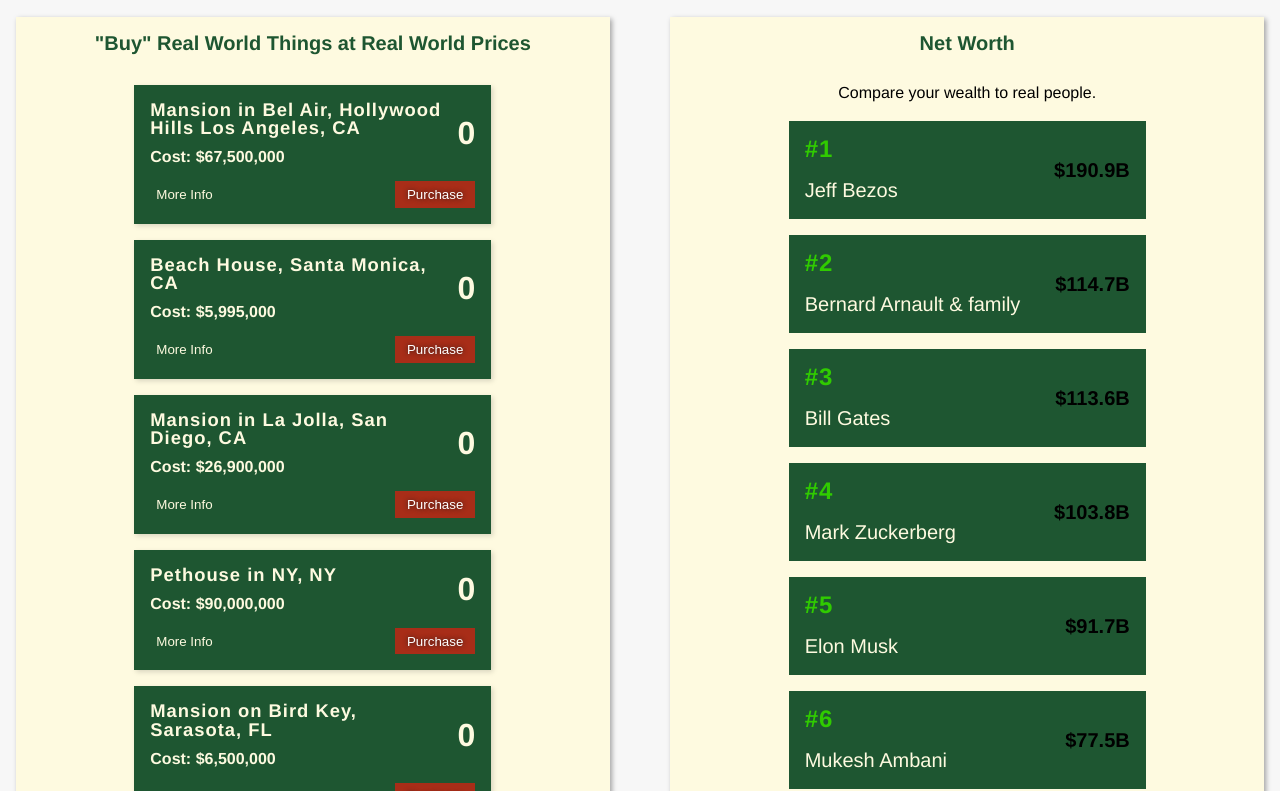
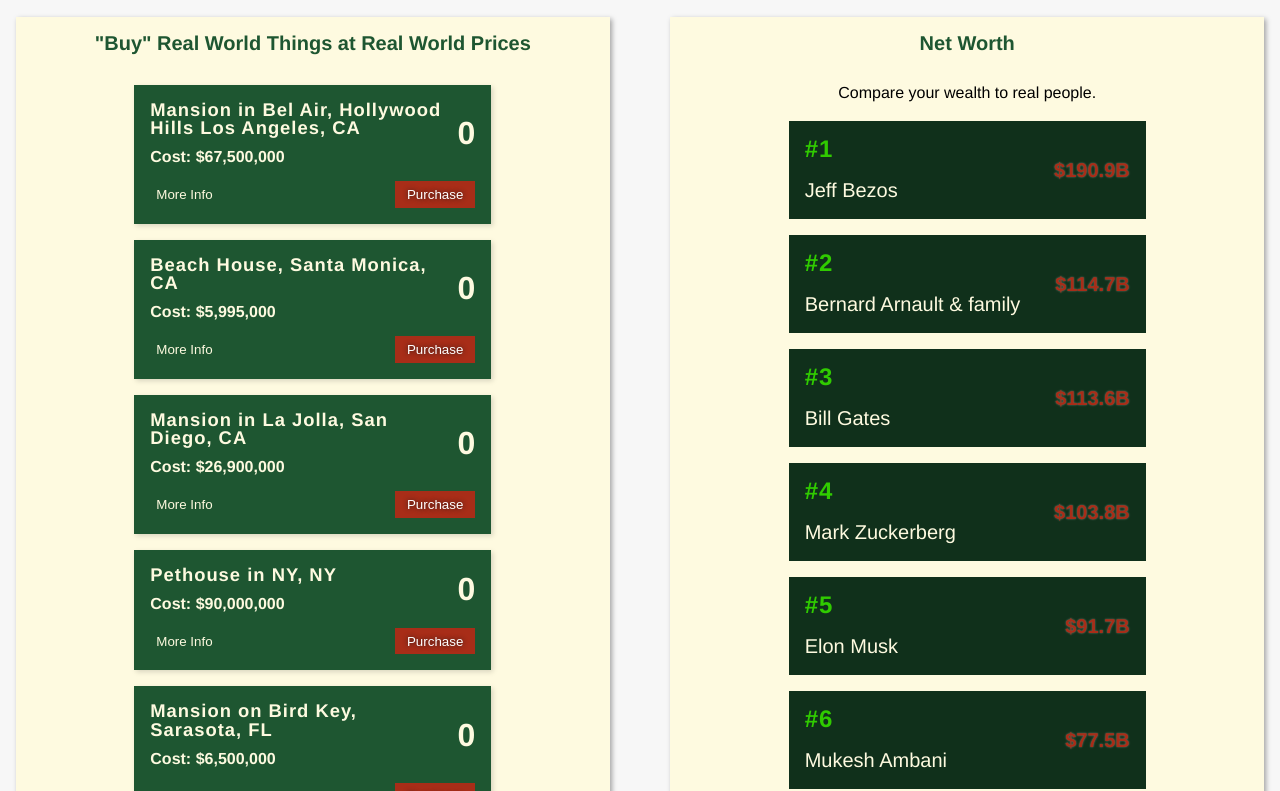
Before and after one commit to dkersten/accumulator-game-vue, a Vue app: page / in a window 1280 px wide. Shown: the part 1289-2080 px from the top of the page. Built offline with nearby package versions, Linux system fonts and the light colour scheme.

Commit message:
worked on WT boolean logic styling for RW people cards

```diff
--- a/src/components/RWPersonCard.vue
+++ b/src/components/RWPersonCard.vue
@@ -1,12 +1,12 @@
 <template>
     <div>
-        <div v-for="property in properties" :key="property.rank" class="person-card">
+        <div v-for="property in properties" :key="property.rank" class="person-card" :class="property.wealtherThan ? 'more' : 'less'">
             <div class="left">
                 <span class="rank">#{{property.rank}}</span>
                 <h4>{{property.name}}</h4>
             </div>
             <div class="right">
-                <span class="net-worth">{{property.netWorth.toLocaleString()}}</span>
+                <span :class="property.wealtherThan ? 'more' : 'less'" class="net-worth">{{property.netWorth.toLocaleString()}}</span>
             </div>
         </div>
     </div>
@@ -25,52 +25,62 @@
                 {
                     name: "Jeff Bezos",
                     rank: 1,
-                    netWorth: this.formatNumbers(190900000000)
+                    netWorth: this.formatNumbers(190900000000),
+                    wealtherThan: false
                 },
                 {
                     name: "Bernard Arnault & family",
                     rank: 2,
-                    netWorth: this.formatNumbers(114700000000)
+                    netWorth: this.formatNumbers(114700000000),
+                    wealtherThan: false
                 },
                 {
                     name: "Bill Gates",
                     rank: 3,
-                    netWorth: this.formatNumbers(113600000000)
+                    netWorth: this.formatNumbers(113600000000),
+                    wealtherThan: false
                 },
                 {
                     name: "Mark Zuckerberg",
                     rank: 4,
-                    netWorth: this.formatNumbers(103800000000)
+                    netWorth: this.formatNumbers(103800000000),
+                    wealtherThan: false
                 },
                 {
                     name: "Elon Musk",
                     rank: 5,
-                    netWorth: this.formatNumbers(91700000000)
+                    netWorth: this.formatNumbers(91700000000),
+                    wealtherThan: false
                 },
                 {
                     name: "Mukesh Ambani",
                     rank: 6,
-                    netWorth: this.formatNumbers(77500000000)
+                    netWorth: this.formatNumbers(77500000000),
+                    wealtherThan: false
                 },
                 {
                     name: "Warren Buffett",
                     rank: 7,
-                    netWorth: this.formatNumbers(76600000000)
+                    netWorth: this.formatNumbers(76600000000),
+                    wealtherThan: false
                 },
                 {
                     name: "Larry Ellison",
                     rank: 8,
-                    netWorth: this.formatNumbers(74800000000)
+                    netWorth: this.formatNumbers(74800000000),
+                    wealtherThan: false
                 },
                 {
                     name: "Steve Ballmer",
                     rank: 9,
-                    netWorth: this.formatNumbers(70700000000)
+                    netWorth: this.formatNumbers(70700000000),
+                    wealtherThan: false
                 },
                 {
                     name: "Larry Page",
                     rank: 10,
-                    netWorth: this.formatNumbers(70300000000)
+                    netWorth: this.formatNumbers(70300000000),
+                    wealtherThan: true
                 }
             ]
         }
@@ -146,10 +156,17 @@
       padding: 1rem;
       margin: 0 auto 1rem;
       max-width: 325px;
-      background: $color-green-dark;
       display: flex;
       justify-content: space-between;
       align-items: center;
+
+      &.less {
+          background: $color-green-dark-disabled;
+      }
+
+      &.more {
+          background: $color-green-dark;
+      }
 
       span.rank {
         color: $color-green-bright;
@@ -173,6 +190,7 @@
       span.net-worth {
         font-size: 1.25rem;
         font-weight: 700;
+        text-shadow: 0px 0px 2px rgba(255,255,255,.4);
       }
 
       span.net-worth.less {
```
